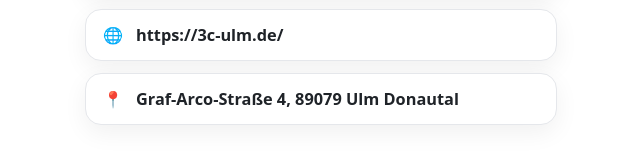
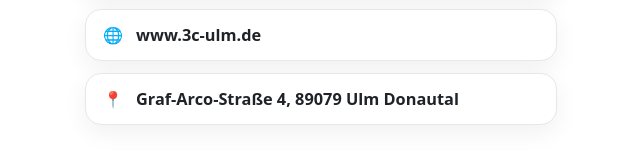
Before and after one commit to 3C-Web/thomasriemarski, a plain HTML site: page index.html in a window 1280 px wide. Shown: the part 506-670 px from the top of the page, 319-959 px from the left. Drawn offline with Linux system fonts and the light colour scheme.

Commit message:
Update index.html

```diff
--- a/index.html
+++ b/index.html
@@ -53,7 +53,7 @@
     <div class="grid">
       <a class="btn" href="tel:++491733295536"><span class="ico">📞</span><span class="txt">+49 173 329 5536</span></a>
       <a class="btn" href="mailto:t.riemarski@3c-ulm.de"><span class="ico">✉️</span><span class="txt">t.riemarski@3c-ulm.de</span></a>
-      <a class="btn" href="https://3c-ulm.de/" target="_blank" rel="noopener"><span class="ico">🌐</span><span class="txt">https://3c-ulm.de/</span></a>
+      <a class="btn" href="https://3c-ulm.de/" target="_blank" rel="noopener"><span class="ico">🌐</span><span class="txt">www.3c-ulm.de</span></a>
       <a class="btn" href="https://maps.google.com/?q=Graf-Arco-Stra%C3%9Fe%204%2C%2089079%20Ulm%20Donautal" target="_blank" rel="noopener">
         <span class="ico">📍</span><span class="txt">Graf-Arco-Straße 4, 89079 Ulm Donautal</span>
       </a>
```
